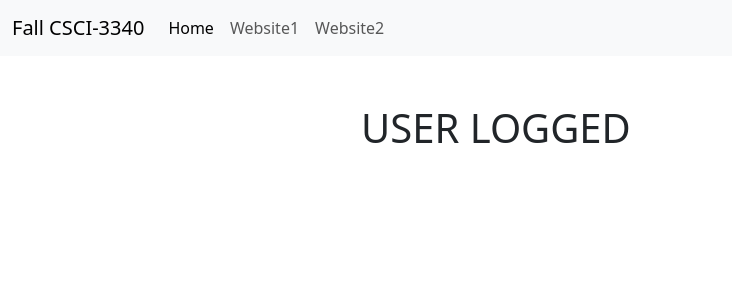
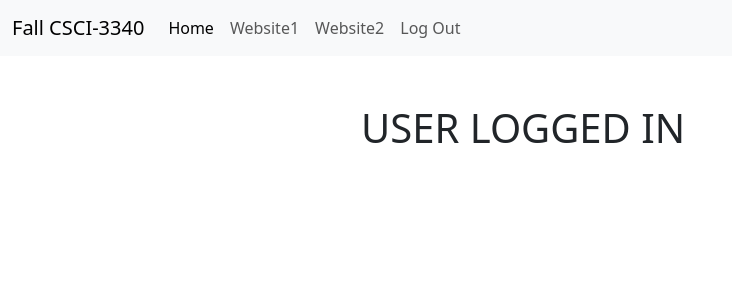
Before and after one commit to ayleenjim/swe-project, a Django app: page / in a window 1280 px wide. Shown: the top 300 px of the page, without its empty margins (0-732 px from the left). Run offline with Django 5.2, Linux system fonts and the light colour scheme; the visitor is signed in with stand-in values (Sample User, id 1).

Commit message:
class notes 11/11/24

```diff
--- a/newApp/templates/home.html
+++ b/newApp/templates/home.html
@@ -5,7 +5,7 @@
 	</br>
 
 {% if user.is_authenticated %}
-<h1>USER LOGGED</h1>
+<h1>USER LOGGED IN</h1>
 
 {% else %}
 <h1>Log in</h1>
--- a/newApp/templates/navbar.html
+++ b/newApp/templates/navbar.html
@@ -15,7 +15,18 @@
         <li class="nav-item">
           <a class="nav-link" href="https://www.utrgv.edu/">Website2</a>
         </li>
-
+        {% if user.is_authenticated %}
+        <li class="nav-item">
+          <a class="nav-link" href="{% url 'logout' %}">
+            Log Out
+          </a>
+          {% else %}
+          <li class="nav-item">
+            <a class="nav-link" href="{% url 'register' %}">
+              New Account
+            </a>
+          {% endif %}
+        </li>
       </ul>
     </div>
   </div>
--- a/newApp/urls.py
+++ b/newApp/urls.py
@@ -3,6 +3,7 @@ from . import views
 
 urlpatterns = [
     path('', views.home, name= 'home'),
-    path('login/', views.login_user, name= 'login'),
+    #path('login/', views.login_user, name= 'login'),
     path('logout/', views.logout_user, name= 'logout'),
+    path('register/', views.register_user, name= 'logout'),
 ]
--- a/newApp/views.py
+++ b/newApp/views.py
@@ -19,8 +19,13 @@ def home(request):
     else:
         return render(request, 'home.html', {})
 
-def login_user(request):
-    pass
+#def login_user(request):
+#    pass
 
 def logout_user(request):
-    pass
+    logout(request)
+    messages.success(request,"Logged out")
+    return redirect('home')
+
+def register_user(request):
+    return render(request,'register.html',{})
```
Also changed, not shown: newApp/forms.py (added, +8 -0 lines), newApp/templates/register.html (added, +7 -0 lines).
